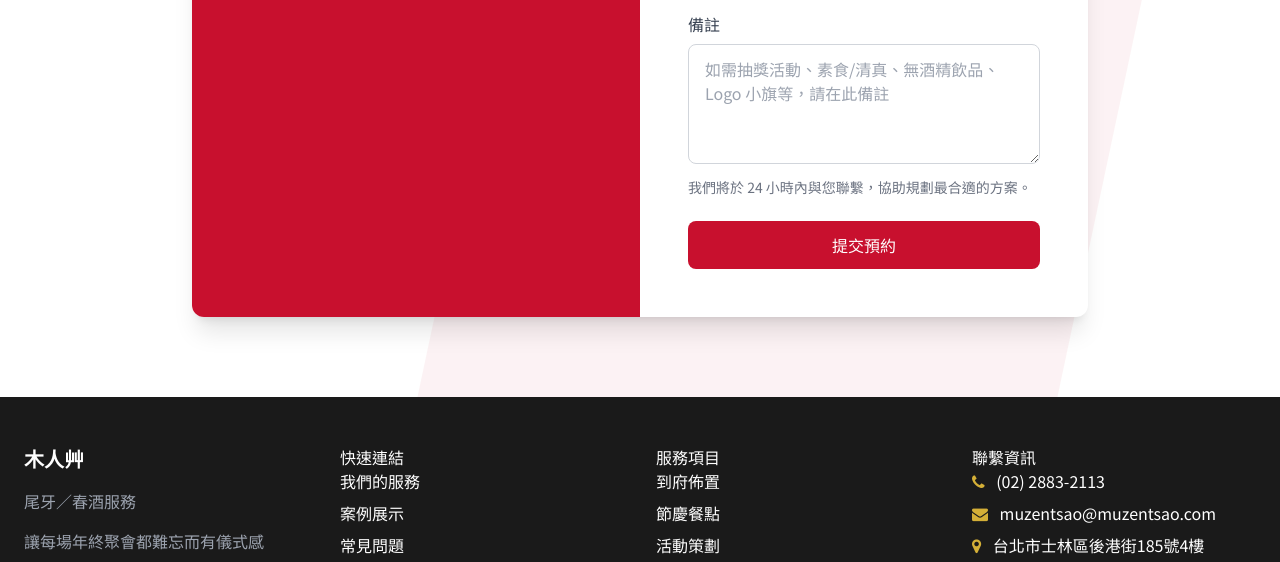
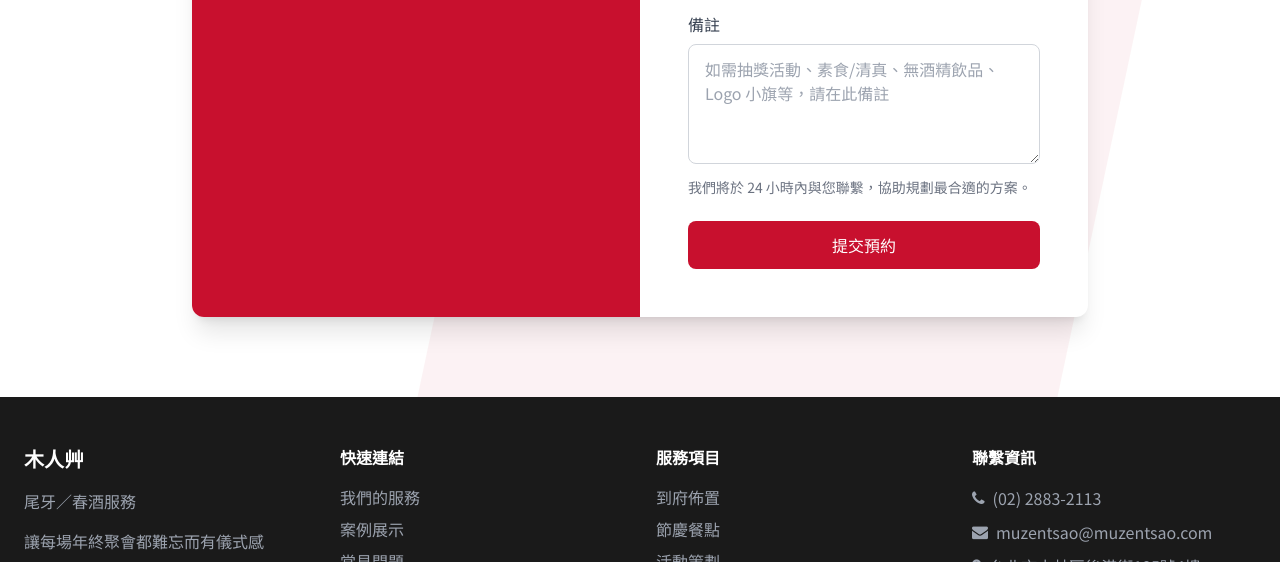
Before and after one commit to Muzentsao/muzentsao7.github.io, a plain HTML site: page index.html in a window 1280 px wide. Shown: the part 4238-4800 px from the top of the page. Drawn offline with nearby package versions, Linux system fonts and the light colour scheme.

Commit message:
Update index.html

```diff
--- a/index.html
+++ b/index.html
@@ -531,58 +531,59 @@
 </section>
   <footer class="bg-dark text-white py-12 px-6">
   <div class="container mx-auto">
-    <!-- 四欄 -->
     <div class="grid md:grid-cols-4 gap-8 mb-8">
-      <!-- 品牌/口號 -->
+      <!-- 品牌 -->
       <div>
-        <h3 class="text-xl font-bold mb-4">木人艸</h3>
+        <h3 class="text-xl font-display font-bold mb-4">木人艸</h3>
         <p class="text-gray-400 mb-4">尾牙／春酒服務</p>
         <p class="text-gray-400">讓每場年終聚會都難忘而有儀式感</p>
       </div>
 
-      <!-- 快速連結 -->
+      <!-- 快速連結（注意：這裡用尾牙頁面的錨點：#services / #cases / #faq / #contact） -->
       <div>
-        <h4 class="footer-title">快速連結</h4>
+        <h4 class="font-bold mb-4">快速連結</h4>
         <ul class="space-y-2">
-          <li><a href="#services" class="footer-link">我們的服務</a></li>
-          <li><a href="#cases" class="footer-link">案例展示</a></li>
-          <li><a href="#faq" class="footer-link">常見問題</a></li>
-          <li><a href="#contact" class="footer-link">聯繫我們</a></li>
+          <li><a href="#services" class="text-gray-400 hover:text-white transition-colors">我們的服務</a></li>
+          <li><a href="#cases" class="text-gray-400 hover:text-white transition-colors">案例展示</a></li>
+          <li><a href="#faq" class="text-gray-400 hover:text-white transition-colors">常見問題</a></li>
+          <li><a href="#contact" class="text-gray-400 hover:text-white transition-colors">聯繫我們</a></li>
         </ul>
       </div>
 
-      <!-- 服務項目（可按你的實際提供調整） -->
+      <!-- 服務項目 -->
       <div>
-        <h4 class="footer-title">服務項目</h4>
+        <h4 class="font-bold mb-4">服務項目</h4>
         <ul class="space-y-2">
-          <li><a href="#services" class="footer-link">到府佈置</a></li>
-          <li><a href="#services" class="footer-link">節慶餐點</a></li>
-          <li><a href="#services" class="footer-link">活動策劃</a></li>
-          <li><a href="#services" class="footer-link">貼心動線</a></li>
+          <li><a href="#services" class="text-gray-400 hover:text-white transition-colors">到府佈置</a></li>
+          <li><a href="#services" class="text-gray-400 hover:text-white transition-colors">節慶餐點</a></li>
+          <li><a href="#services" class="text-gray-400 hover:text-white transition-colors">活動策劃</a></li>
+          <li><a href="#services" class="text-gray-400 hover:text-white transition-colors">貼心動線</a></li>
         </ul>
       </div>
 
-      <!-- 聯繫資訊（和聖誕節頁同格式） -->
+      <!-- 聯繫資訊（與聖誕節版同樣式） -->
       <div>
-        <h4 class="footer-title">聯繫資訊</h4>
-        <ul class="space-y-2">
-          <li class="footer-item">
-            <i class="fa fa-phone mr-2 text-gold"></i>
-            <a href="tel:+886212345678" class="footer-link">(02) 2883-2113</a>
+        <h4 class="font-bold mb-4">聯繫資訊</h4>
+        <ul class="space-y-2 leading-relaxed">
+          <li class="flex items-center text-gray-400 gap-2">
+            <i class="fa fa-phone"></i>
+            <a href="tel:+886228832113" class="hover:text-white transition-colors">(02) 2883-2113</a>
           </li>
-          <li class="footer-item">
-            <i class="fa fa-envelope mr-2 text-gold"></i>
-            <a href="mailto:muzentsao@muzentsao.com" class="footer-link">muzentsao@muzentsao.com</a>
+          <li class="flex items-center text-gray-400 gap-2">
+            <i class="fa fa-envelope"></i>
+            <a href="mailto:muzentsao@muzentsao.com" class="hover:text-white transition-colors">muzentsao@muzentsao.com</a>
           </li>
-          <li class="footer-item">
-            <i class="fa fa-map-marker mr-2 text-gold"></i>
-            <a href="https://maps.google.com/?q=%E5%8F%B0%E5%8C%97%E5%B8%82" target="_blank" rel="noopener" class="footer-link">
+          <li class="flex items-center text-gray-400 gap-2">
+            <i class="fa fa-map-marker"></i>
+            <a href="https://maps.google.com/?q=%E5%8F%B0%E5%8C%97%E5%B8%82%E5%A3%AB%E6%9E%97%E5%8D%80%E5%BE%8C%E6%B8%AF%E8%A1%97185%E8%99%9F4%E6%A8%93"
+               target="_blank" rel="noopener"
+               class="hover:text-white transition-colors">
               台北市士林區後港街185號4樓
             </a>
           </li>
         </ul>
 
-        <!-- 社群（可選，和聖誕節頁一致風格） -->
+        <!-- 社群 -->
         <div class="mt-4 flex space-x-3">
           <a href="https://www.facebook.com/muzentsao/?locale=zh_TW" target="_blank" rel="noopener"
              class="w-9 h-9 bg-white/10 hover:bg-white/20 rounded-full flex items-center justify-center transition-colors"
@@ -605,7 +606,6 @@
       </div>
     </div>
 
-    <!-- 版權列 -->
     <div class="border-t border-gray-800 pt-8 text-center text-gray-500 text-sm">
       <p>&copy; 2025 木人艸尾牙／春酒服務. 保留所有權利.</p>
     </div>
```
